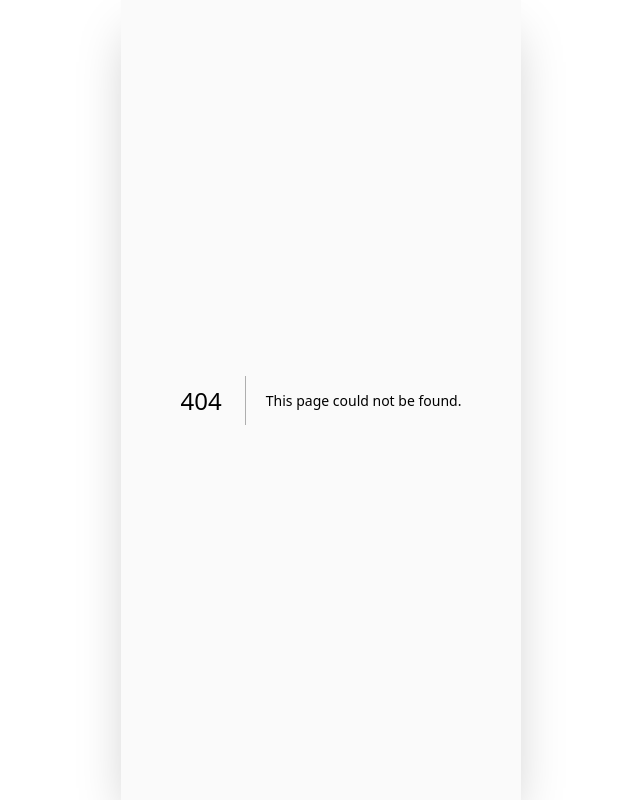
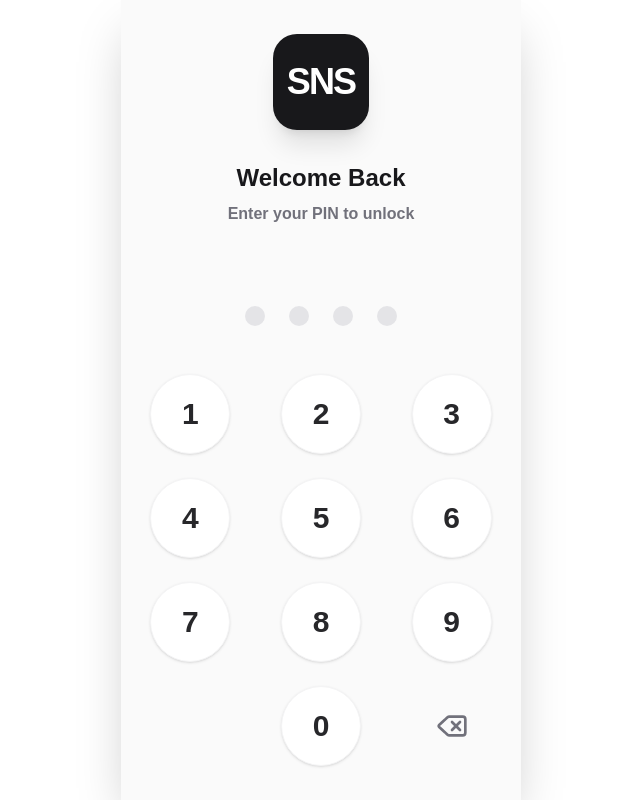
Before and after one commit to EsguerraJanuard/sns-app, a Next.js app in the folder frontend/: page /login in a window 1280 px wide. Before the commit this address had no page. Shown: the whole page, without its empty margins (319-959 px from the left). Built offline with nearby package versions, Linux system fonts and the light colour scheme.

Commit message:
feat: implement explicit PIN based authentication with 30-min auto-logout

```diff
--- /dev/null
+++ b/frontend/src/actions/auth.ts
@@ -0,0 +1,31 @@
+'use server'
+
+import { cookies } from 'next/headers'
+import { redirect } from 'next/navigation'
+
+const CORRECT_PIN = '0912'
+const SESSION_DURATION = 30 * 60 // 30 minutes in seconds
+
+export async function loginWithPin(pin: string) {
+  if (pin !== CORRECT_PIN) {
+    return { error: 'Incorrect PIN' }
+  }
+
+  const cookieStore = await cookies()
+
+  cookieStore.set('auth_session', 'authenticated', {
+    httpOnly: true,
+    secure: process.env.NODE_ENV === 'production',
+    sameSite: 'lax',
+    maxAge: SESSION_DURATION,
+    path: '/',
+  })
+
+  return { success: true }
+}
+
+export async function logout() {
+  const cookieStore = await cookies()
+  cookieStore.delete('auth_session')
+  redirect('/login')
+}
--- /dev/null
+++ b/frontend/src/app/login/PinPad.tsx
@@ -0,0 +1,105 @@
+'use client'
+
+import { useState, useEffect } from 'react'
+import { useRouter } from 'next/navigation'
+import { Delete } from 'lucide-react'
+import { loginWithPin } from '@/actions/auth'
+
+export default function PinPad() {
+  const [pin, setPin] = useState('')
+  const [error, setError] = useState('')
+  const [loading, setLoading] = useState(false)
+  const router = useRouter()
+
+  useEffect(() => {
+    if (pin.length === 4) {
+      handleLogin(pin)
+    }
+  }, [pin])
+
+  const handleLogin = async (completePin: string) => {
+    setLoading(true)
+    setError('')
+
+    const result = await loginWithPin(completePin)
+
+    if (result.error) {
+      setError('Mali ang PIN. Subukan ulit.')
+      setPin('')
+      setLoading(false)
+    } else {
+      router.push('/')
+      router.refresh()
+    }
+  }
+
+  const handleNumber = (num: string) => {
+    if (pin.length < 4 && !loading) {
+      setPin(prev => prev + num)
+      setError('')
+    }
+  }
+
+  const handleDelete = () => {
+    if (!loading) {
+      setPin(prev => prev.slice(0, -1))
+      setError('')
+    }
+  }
+
+  return (
+    <div className="flex flex-col items-center w-full max-w-sm mx-auto mt-12">
+
+      {/* PIN Dots */}
+      <div className="flex gap-6 mb-12">
+        {[0, 1, 2, 3].map(i => (
+          <div
+            key={i}
+            className={`w-5 h-5 rounded-full transition-all duration-300 ${
+              pin.length > i ? 'bg-zinc-800 scale-110' : 'bg-zinc-200'
+            }`}
+          />
+        ))}
+      </div>
+
+      {error && (
+        <div className="text-red-500 font-bold mb-6 animate-pulse">
+          {error}
+        </div>
+      )}
+
+      {/* Numpad */}
+      <div className="grid grid-cols-3 gap-x-8 gap-y-6 w-full">
+        {[1, 2, 3, 4, 5, 6, 7, 8, 9].map(num => (
+          <button
+            key={num}
+            onClick={() => handleNumber(num.toString())}
+            disabled={loading}
+            className="flex items-center justify-center w-20 h-20 mx-auto rounded-full text-3xl font-black text-zinc-800 bg-white shadow-sm border border-zinc-100 hover:bg-zinc-50 active:bg-zinc-200 active:scale-95 transition-all"
+          >
+            {num}
+          </button>
+        ))}
+
+        <div className="flex items-center justify-center w-20 h-20 mx-auto" /> {/* Empty spot */}
+
+        <button
+          onClick={() => handleNumber('0')}
+          disabled={loading}
+          className="flex items-center justify-center w-20 h-20 mx-auto rounded-full text-3xl font-black text-zinc-800 bg-white shadow-sm border border-zinc-100 hover:bg-zinc-50 active:bg-zinc-200 active:scale-95 transition-all"
+        >
+          0
+        </button>
+
+        <button
+          onClick={handleDelete}
+          disabled={loading || pin.length === 0}
+          className="flex items-center justify-center w-20 h-20 mx-auto rounded-full text-zinc-500 hover:text-zinc-800 active:scale-95 transition-all"
+        >
+          <Delete size={32} />
+        </button>
+      </div>
+
+    </div>
+  )
+}
--- /dev/null
+++ b/frontend/src/app/login/page.tsx
@@ -0,0 +1,21 @@
+import PinPad from './PinPad'
+
+export default function LoginPage() {
+  return (
+    <main className="flex flex-col flex-1 w-full bg-zinc-50 min-h-screen items-center justify-center p-5">
+      <div className="flex flex-col items-center text-center w-full max-w-sm">
+
+        {/* Logo / Header */}
+        <div className="w-24 h-24 bg-zinc-900 text-white rounded-3xl flex items-center justify-center shadow-xl mb-8">
+          <span className="text-4xl font-black tracking-tighter">SNS</span>
+        </div>
+
+        <h1 className="text-2xl font-black text-zinc-900 mb-2">Welcome Back</h1>
+        <p className="text-zinc-500 font-bold mb-8">Enter your PIN to unlock</p>
+
+        <PinPad />
+
+      </div>
+    </main>
+  )
+}
--- /dev/null
+++ b/frontend/src/middleware.ts
@@ -0,0 +1,41 @@
+import { NextResponse } from 'next/server'
+import type { NextRequest } from 'next/server'
+
+export function middleware(request: NextRequest) {
+  const authSession = request.cookies.get('auth_session')
+  const isLoginPage = request.nextUrl.pathname === '/login'
+  const isApiRoute = request.nextUrl.pathname.startsWith('/api/')
+
+  // Allow API routes to pass through if needed, though they should ideally be protected as well.
+  // For simplicity, we protect everything except the login page.
+
+  // Exclude static files and Next.js internals
+  if (
+    request.nextUrl.pathname.startsWith('/_next') ||
+    request.nextUrl.pathname.includes('.')
+  ) {
+    return NextResponse.next()
+  }
+
+  if (!authSession && !isLoginPage) {
+    return NextResponse.redirect(new URL('/login', request.url))
+  }
+
+  if (authSession && isLoginPage) {
+    return NextResponse.redirect(new URL('/', request.url))
+  }
+
+  return NextResponse.next()
+}
+
+export const config = {
+  matcher: [
+    /*
+     * Match all request paths except for the ones starting with:
+     * - _next/static (static files)
+     * - _next/image (image optimization files)
+     * - favicon.ico (favicon file)
+     */
+    '/((?!_next/static|_next/image|favicon.ico).*)',
+  ],
+}
```
